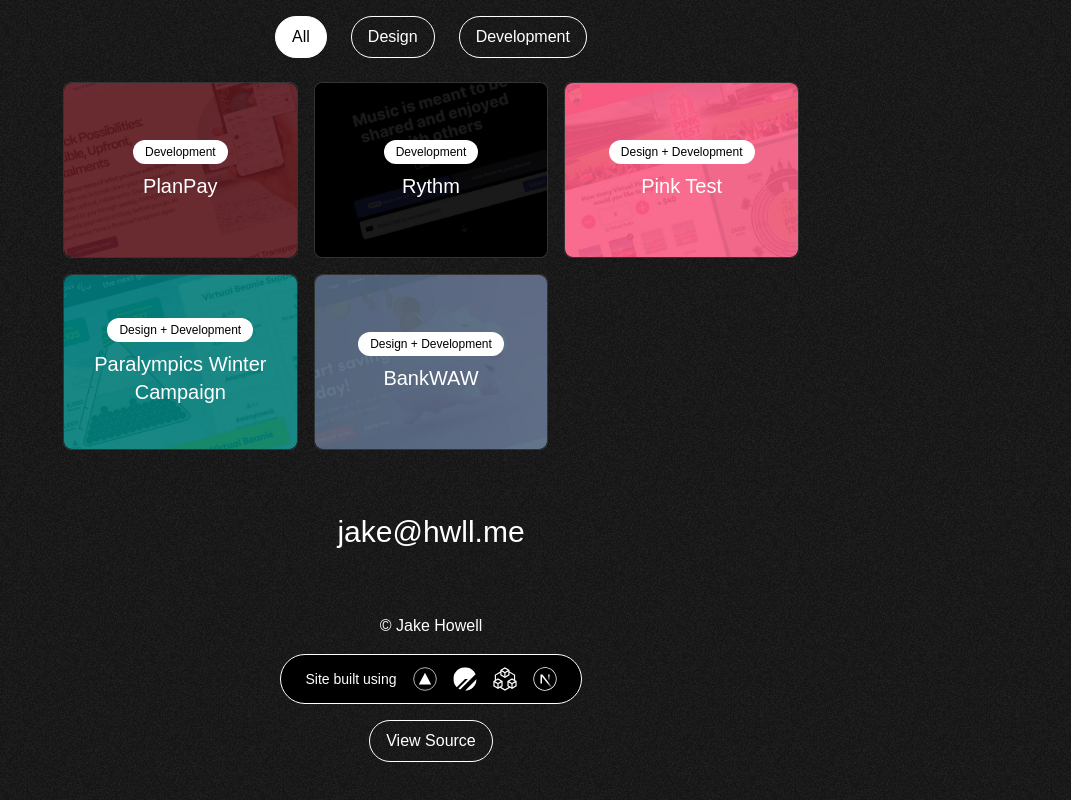
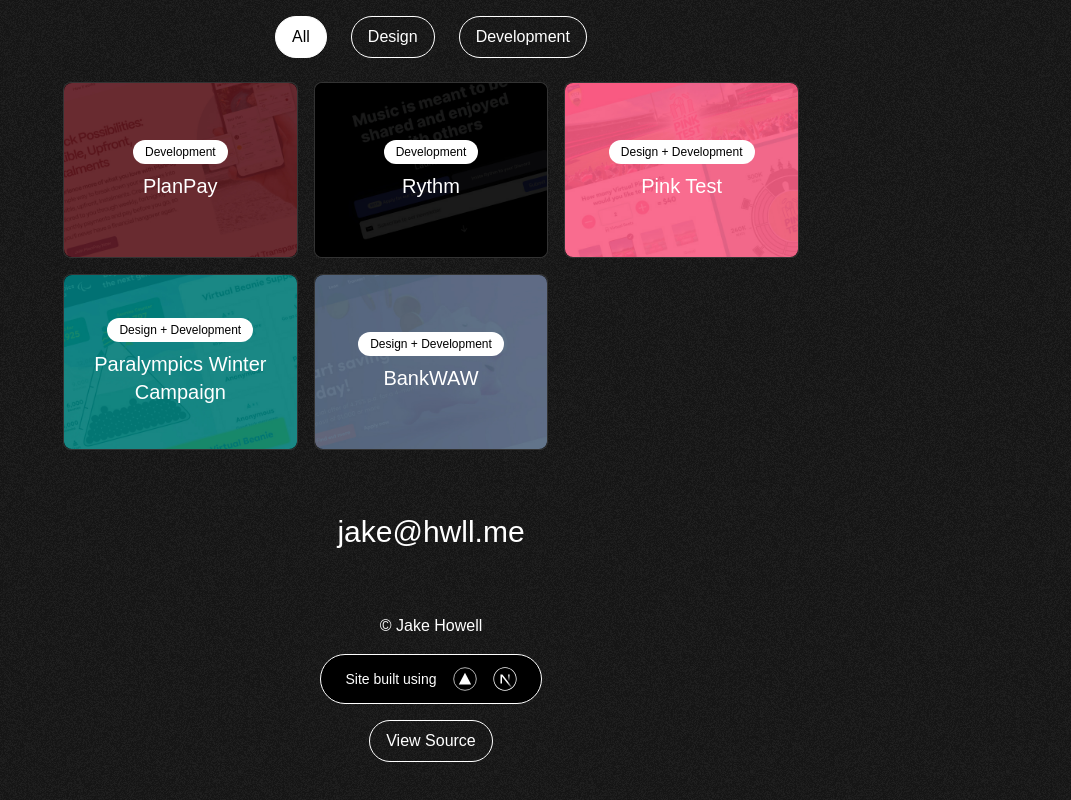
Before and after one commit to jakehwll/portfolio, a Next.js app: page / in a window 1280 px wide. Shown: the part 1336-2136 px from the top of the page, without its empty margins (209-1280 px from the left). Built offline with nearby package versions, Linux system fonts and the light colour scheme; a web font is replaced by a local one.

Commit message:
chore: remove unused services from website

```diff
--- a/src/app/page.tsx
+++ b/src/app/page.tsx
@@ -3,8 +3,6 @@
 import Image from "next/image";
 import profile from "../assets/profile.jpg"
 import vercel from "../assets/logo__vercel.svg"
-import planetscale from "../assets/logo__planetscale.svg"
-import trpc from "../assets/logo__trpc.svg"
 import next from "../assets/logo__next.svg"
 import previewBankWAW from '../assets/preview__bankwaw.jpg'
 import previewParalympics from '../assets/preview__paralympics.jpg'
@@ -262,16 +260,6 @@ export default function Home() {
               <Image src={vercel} alt={''} className={"w-6 h-6"} />
               <span className={"sr-only"}>Vercel</span>
             </Link>
-            <Link href={'https://planetscale.com/'}>
-              {/* eslint-disable-next-line @typescript-eslint/no-unsafe-assignment */}
-              <Image src={planetscale} alt={''} className={"w-6 h-6"} />
-              <span className={"sr-only"}>Planetscale</span>
-            </Link>
-            <Link href={'https://trpc.io/'}>
-              {/* eslint-disable-next-line @typescript-eslint/no-unsafe-assignment */}
-              <Image src={trpc} alt={''} className={"w-6 h-6"} />
-              <span className={"sr-only"}>TRPC</span>
-            </Link>
             <Link href={'https://nextjs.org/'}>
               {/* eslint-disable-next-line @typescript-eslint/no-unsafe-assignment */}
               <Image src={next} alt={''} className={"w-6 h-6"} />
```
